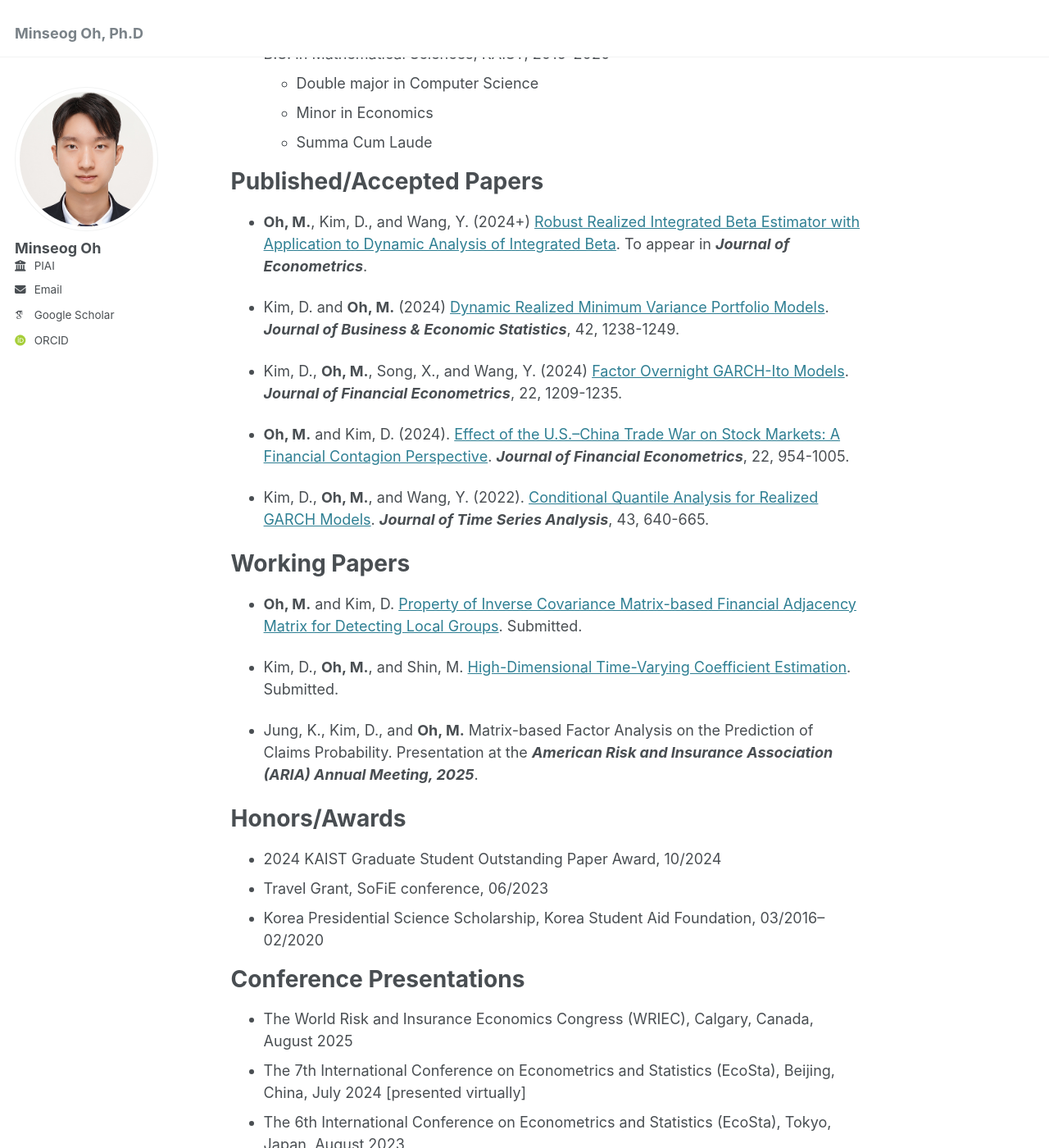
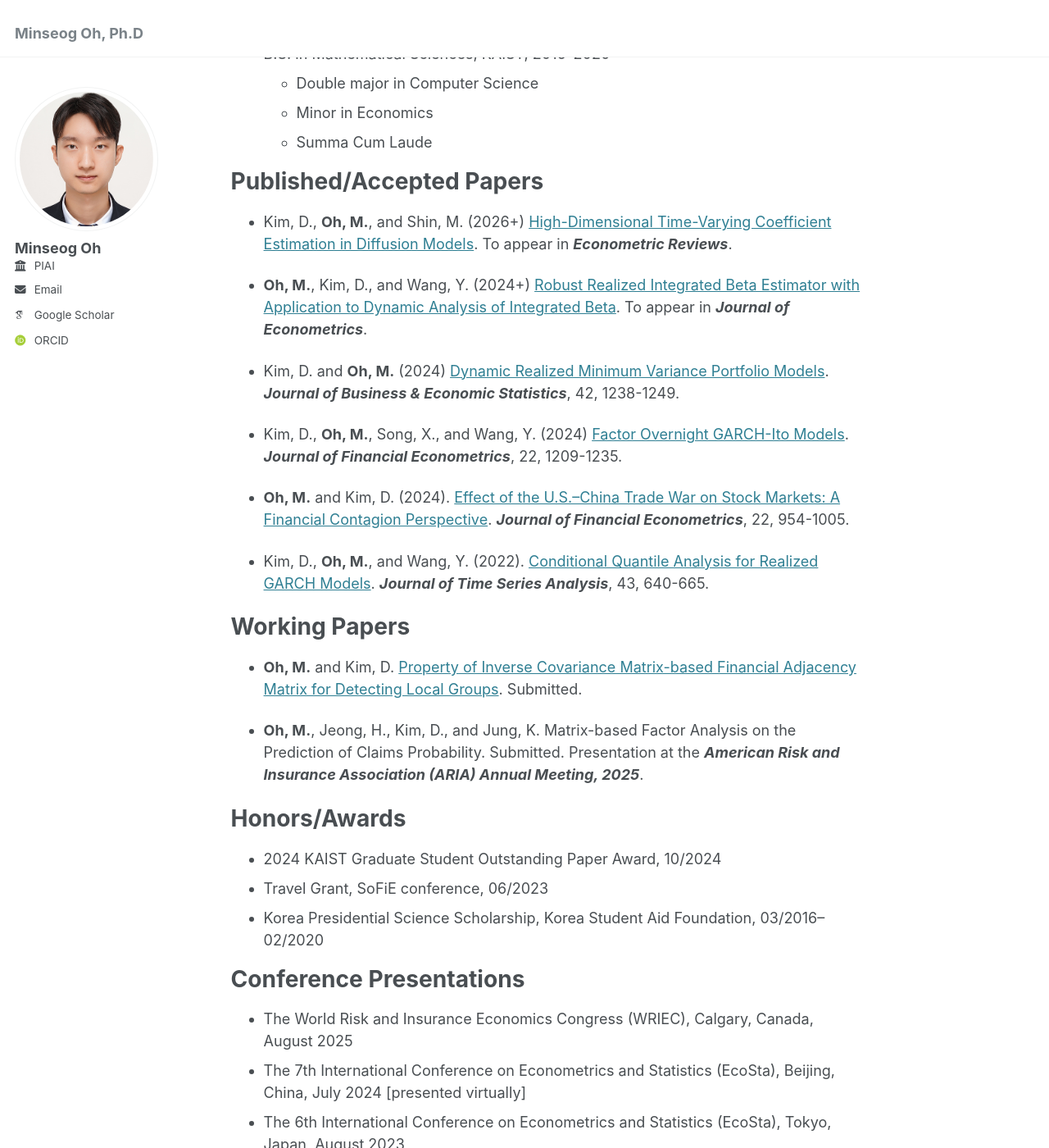
Before and after one commit to MinSOh/minsoh.github.io, a Jekyll site: the page built from _pages/about.md, in a window 1280 px wide and 1400 px high, scrolled down 583 px. Shown: the whole window at 82% size. Built offline with Jekyll 4.4.1, drawn with Linux system fonts in a browser that asks for light colours; some web fonts are replaced; some of the changed lines change nothing that is shown.

Commit message:
Update published and working papers section
Removed duplicate entries and added new working paper.

```diff
--- a/_pages/about.md
+++ b/_pages/about.md
@@ -32,6 +32,8 @@ Education
 
 Published/Accepted Papers
 ======
+- Kim, D., __Oh, M.__, and Shin, M. (2026+) [High-Dimensional Time-Varying Coefficient Estimation in Diffusion Models](https://arxiv.org/abs/2202.08419). To appear in ___Econometric Reviews___.
+
 - __Oh, M.__, Kim, D., and Wang, Y. (2024+) [Robust Realized Integrated Beta Estimator with Application to Dynamic Analysis of Integrated Beta](https://www.sciencedirect.com/science/article/pii/S0304407624001568). To appear in ___Journal of Econometrics___.
 
 - Kim, D. and __Oh, M.__  (2024) [Dynamic Realized Minimum Variance Portfolio Models](https://www.tandfonline.com/doi/full/10.1080/07350015.2024.2308106). ___Journal of Business & Economic Statistics___, 42, 1238-1249.
@@ -46,9 +48,7 @@ Working Papers
 =====
 - __Oh, M.__ and Kim, D.  [Property of Inverse Covariance Matrix-based Financial Adjacency Matrix for Detecting Local Groups](https://arxiv.org/abs/2412.05664). Submitted.
 
-- Kim, D., __Oh, M.__, and Shin, M. [High-Dimensional Time-Varying Coefficient Estimation](https://arxiv.org/abs/2202.08419). Submitted.
-
-- Jung, K., Kim, D., and __Oh, M.__ Matrix-based Factor Analysis on the Prediction of Claims Probability. Presentation at the ___American Risk and Insurance Association (ARIA) Annual Meeting, 2025___.
+- __Oh, M.__, Jeong, H., Kim, D., and Jung, K. Matrix-based Factor Analysis on the Prediction of Claims Probability. Submitted. Presentation at the ___American Risk and Insurance Association (ARIA) Annual Meeting, 2025___.
 
 Honors/Awards
 ======
```
